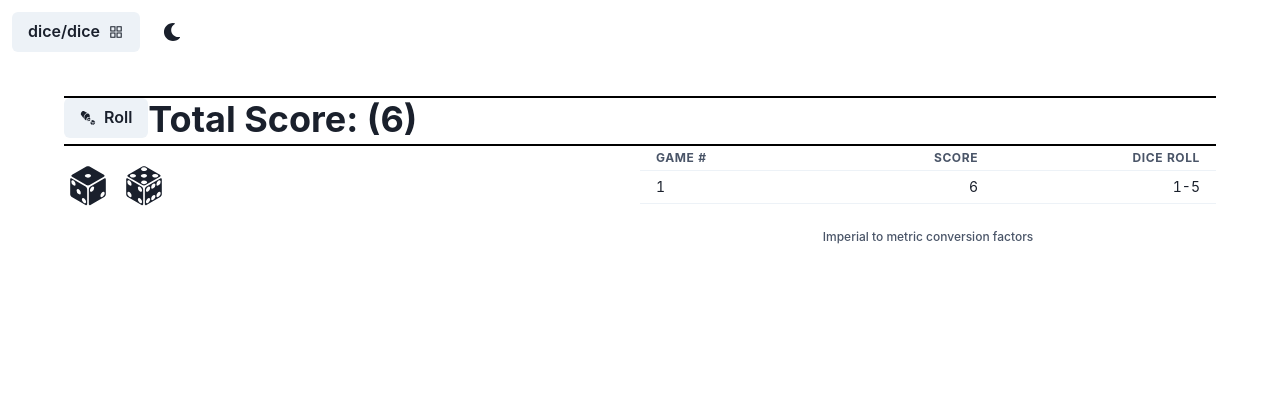
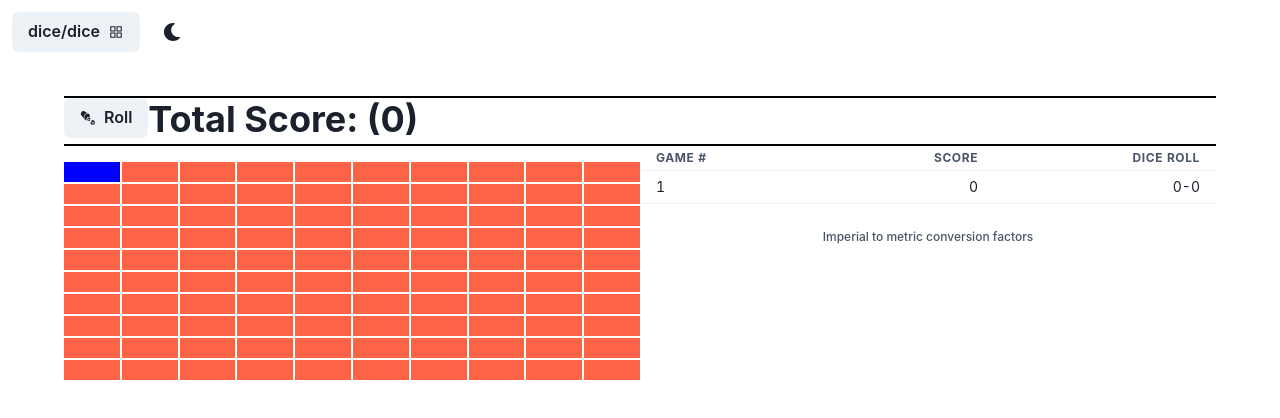
Before and after one commit to burnsco/mini-apps-next, a Next.js app: page /dice/dice in a window 1280 px wide. Shown: the top 418 px of the page. Built offline with nearby package versions, Linux system fonts and the light colour scheme.

Commit message:
added a little game board logic to the dice game(basic)

```diff
--- a/src/pages/dice/dice.tsx
+++ b/src/pages/dice/dice.tsx
@@ -1,4 +1,11 @@
-import { Box, Button, Flex, Heading, HStack } from "@chakra-ui/react"
+import {
+  Box,
+  Button,
+  Flex,
+  Heading,
+  HStack,
+  SimpleGrid
+} from "@chakra-ui/react"
 import { useState } from "react"
 import { GiRollingDiceCup } from "react-icons/gi"
 import PageTransition from "src/components/common/Animated/page-transition"
@@ -8,12 +15,10 @@ import RenderDie from "./renderDice"
 
 const DiceRoll = () => {
   const [rolling, setRolling] = useState<boolean>(false)
-
   const [currentGameData, setCurrentGameData] = useState<CurrentGame>({
     number: 1,
-    roll: [1, 5]
+    roll: [0, 0]
   })
-
   const [data, setData] = useState<CurrentGame[]>([])
 
   function handleRoll() {
@@ -36,11 +41,20 @@ const DiceRoll = () => {
   }
 
   const currData = [...data, currentGameData]
-
   const totalScore = currData
     .map(c => c.roll)
     .map(a => a.reduce((a, b) => a + b))
     .reduce((a, b) => a + b)
+
+  const tileMaker = (totalScore: number) => {
+    const tiles = []
+    for (let i = 0; i < 100; i++) {
+      tiles.push(
+        <Box bg={totalScore === i ? "blue" : "tomato"} height="20px" />
+      )
+    }
+    return tiles
+  }
 
   return (
     <PageTransition>
@@ -60,6 +74,7 @@ const DiceRoll = () => {
             Roll
           </Button>
           <Heading>Total Score: ({totalScore})</Heading>
+          <Heading as="h4"> {totalScore >= 100 ? `YOU WIN!` : null}</Heading>
         </Flex>
         <Flex>
           <Box w="50%" h="100%">
@@ -67,6 +82,9 @@ const DiceRoll = () => {
               <RenderDie dieOne={currentGameData.roll[0]} />
               <RenderDie dieTwo={currentGameData.roll[1]} />
             </HStack>
+            <SimpleGrid columns={10} row="auto" spacingX="2px" spacingY="2px">
+              {tileMaker(totalScore)}
+            </SimpleGrid>
           </Box>
           <Box w="50%">
             <DiceTable currentGameData={currData} />
```
